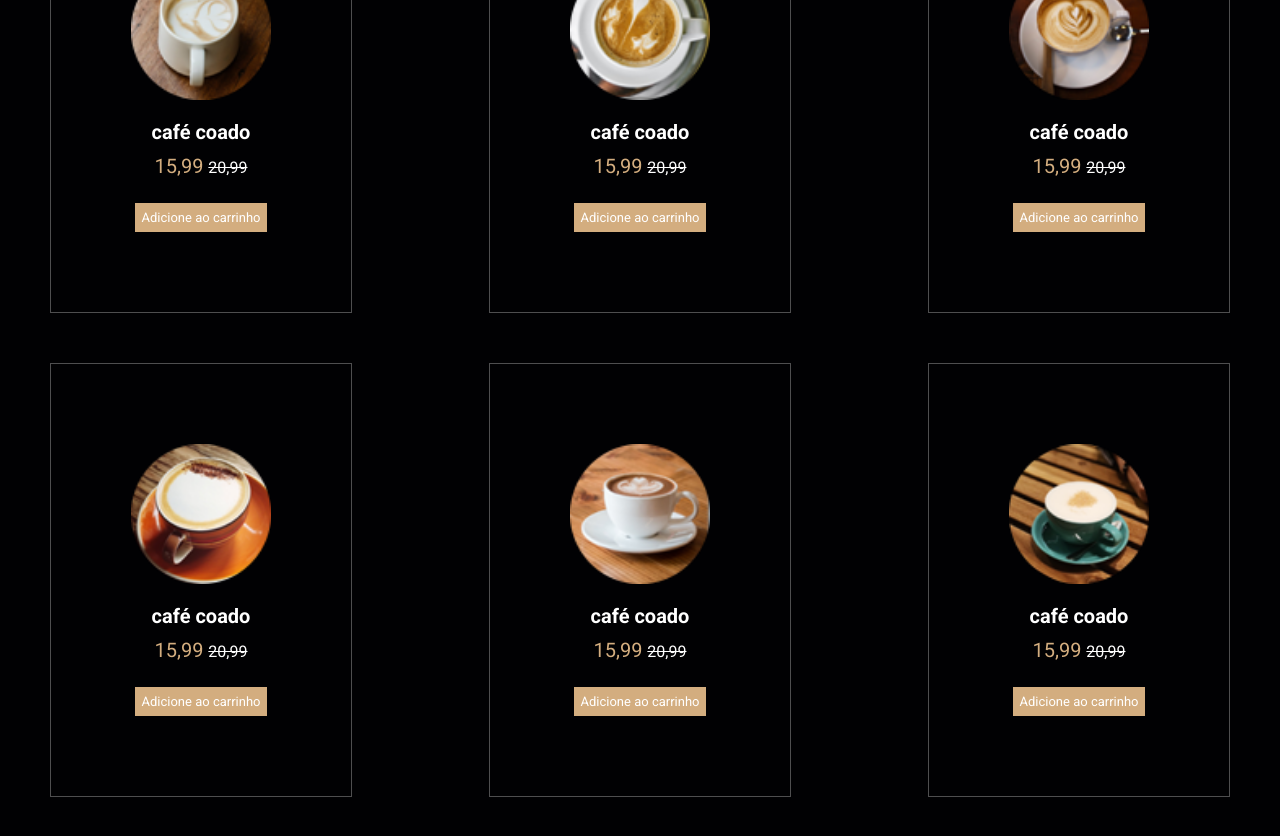
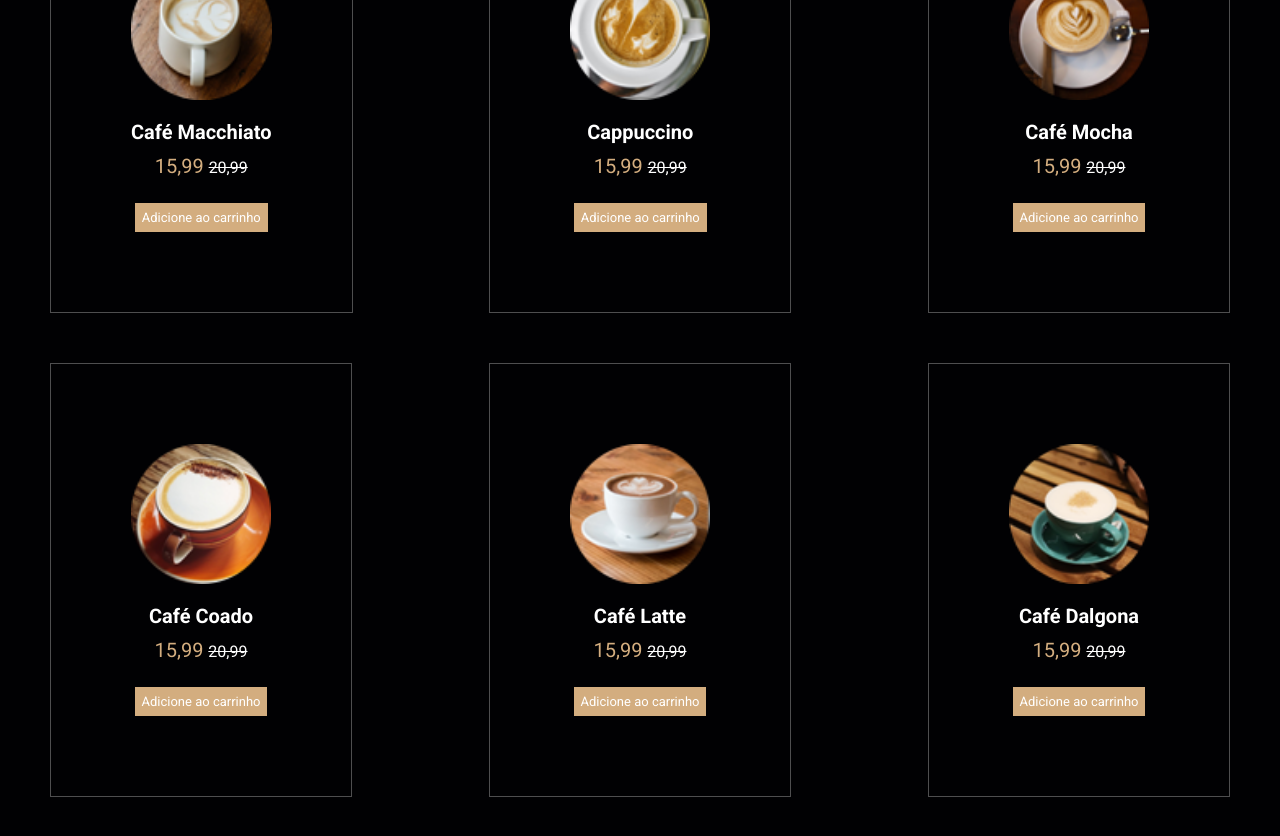
Before and after one commit to joaomanoel999/Site-VinnoCafe, a plain HTML site: page index.html in a window 1280 px wide. Shown: the part 2040-2876 px from the top of the page. Drawn offline with Linux system fonts and the light colour scheme.

Commit message:
alterando nomes dos cafés

```diff
--- a/index.html
+++ b/index.html
@@ -12,7 +12,7 @@
     <link rel="stylesheet" href="style.css" />
     <link rel="stylesheet" href="style.css" />
     <meta name="viewport" content="width=device-width, initial-scale=1.0" />
-    <title>Cafeteria</title>
+    <title>Vinno Café</title>
   </head>
   <body>
     <header class="header">
@@ -94,42 +94,42 @@
       <div class="menu-container">
         <div class="menu-item">
           <img src="img/menu-1.png" alt="foto do menu1" />
-          <h3>café coado</h3>
+          <h3> Café macchiato</h3>
           <div class="price">15,99 <span>20,99</span></div>
           <a href="#" class="btn2" >Adicione ao carrinho</a>
         </div>
 
         <div class="menu-item">
           <img src="img/menu-2.png" alt="foto do menu1" />
-          <h3>café coado</h3>
+          <h3>cappuccino</h3>
           <div class="price">15,99 <span>20,99</span></div>
           <a href="#" class="btn2">Adicione ao carrinho</a>
         </div>
 
         <div class="menu-item">
           <img src="img/menu-3.png" alt="foto do menu1" />
-          <h3>café coado</h3>
+          <h3> Café mocha</h3>
           <div class="price">15,99 <span>20,99</span></div>
           <a href="#" class="btn2">Adicione ao carrinho</a>
         </div>
 
         <div class="menu-item">
           <img src="img/menu-4.png" alt="foto do menu1" />
-          <h3>café coado</h3>
+          <h3>Café coado</h3>
           <div class="price">15,99 <span>20,99</span></div>
           <a href="#" class="btn2">Adicione ao carrinho</a>
         </div>
 
         <div class="menu-item">
           <img src="img/menu-5.png" alt="foto do menu1" />
-          <h3>café coado</h3>
+          <h3>Café latte</h3>
           <div class="price">15,99 <span>20,99</span></div>
           <a href="#" class="btn2">Adicione ao carrinho</a>
         </div>
 
         <div class="menu-item">
           <img src="img/menu-6.png" alt="foto do menu1" />
-          <h3>café coado</h3>
+          <h3>Café dalgona</h3>
           <div class="price">15,99 <span>20,99</span></div>
           <a href="#" class="btn2">Adicione ao carrinho</a>
         </div>
@@ -140,7 +140,5 @@
       <h2 class="title"> Nosso <span>Endereço</span></h2>
       <iframe src="https://www.google.com/maps/embed?pb=!1m18!1m12!1m3!1d3936.545852228828!2d-36.245611189812635!3d-9.373394490663497!2m3!1f0!2f0!3f0!3m2!1i1024!2i768!4f13.1!3m3!1m2!1s0x706c3003b4df233%3A0xfbdcec21e2b852a4!2sVINNO%20CAF%C3%89!5e0!3m2!1spt-BR!2sbr!4v1749124248843!5m2!1spt-BR!2sbr" width="600" height="450" style="border:0;" allowfullscreen="" loading="lazy" referrerpolicy="no-referrer-when-downgrade"></iframe>
     </section>
-
-
   </body>
 </html>
--- a/style.css
+++ b/style.css
@@ -176,6 +176,7 @@ flex-direction: row;
   color: #fff;
   font-size: 20px;
   margin-bottom: 10px;
+  text-transform: capitalize;
 }
 
 .menu .menu-container .menu-item img {
@@ -189,6 +190,7 @@ flex-direction: row;
 .menu .menu-container .menu-item .price {
   color: var(--main-color);
   font-size: 20px;
+
 
   margin-bottom: 10px;
 }
```
